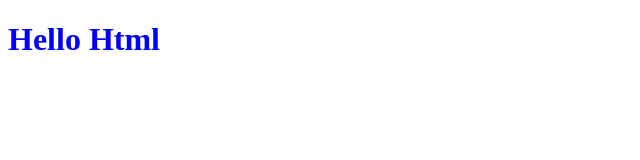
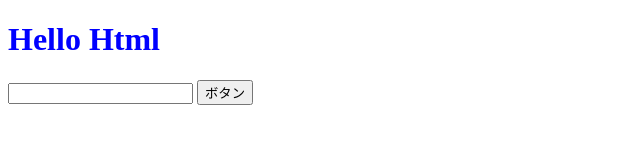
Before and after one commit to make-realclean/diary, a plain HTML site: page docs/index.html in a window 1280 px wide. Shown: the whole page, without its empty margins (0-640 px from the left). Drawn offline with Linux system fonts and the light colour scheme.

Commit message:
added button

```diff
--- a/docs/index.html
+++ b/docs/index.html
@@ -1,8 +1,7 @@
 <!DOCTYPE html>
 <html>
-
   <head>
-	<meta charset="UTF-8">
+    <meta charset="UTF-8" />
     <title>ページタイトル</title>
     <style>
       /* CSSを書くところ */
@@ -19,6 +18,16 @@
       // JavaScriptを書くところ
       console.log("Hello JavaScript");
     </script>
+    <input id="input" />
+    <button onclick="clicked();">ボタン</button>
+    <div id="output"></div>
+
+    <script>
+      function clicked() {
+        const input = document.getElementById("input");
+        const output = document.getElementById("output");
+        output.innerHTML = `<b>${input.value}</b>`;
+      }
+    </script>
   </body>
-
 </html>
```
Lines whose indentation alone changed are shown as unchanged.
